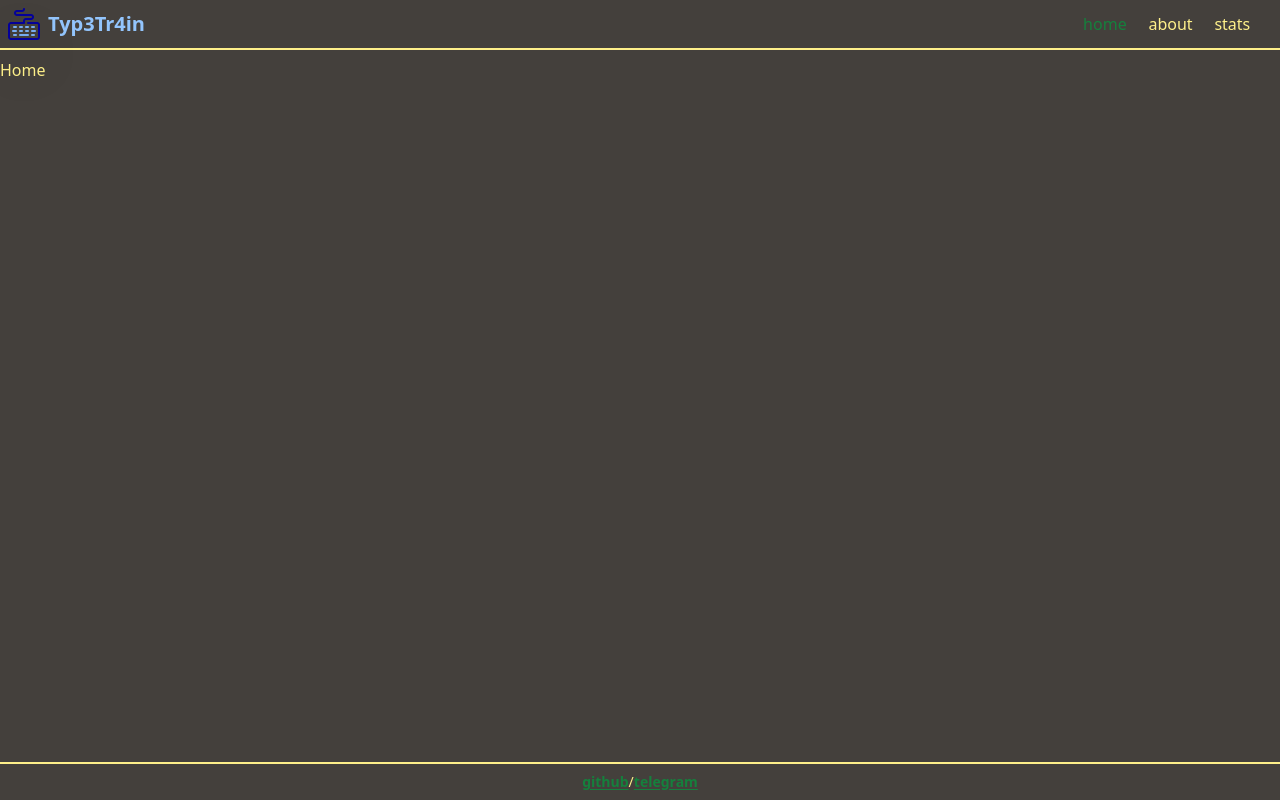
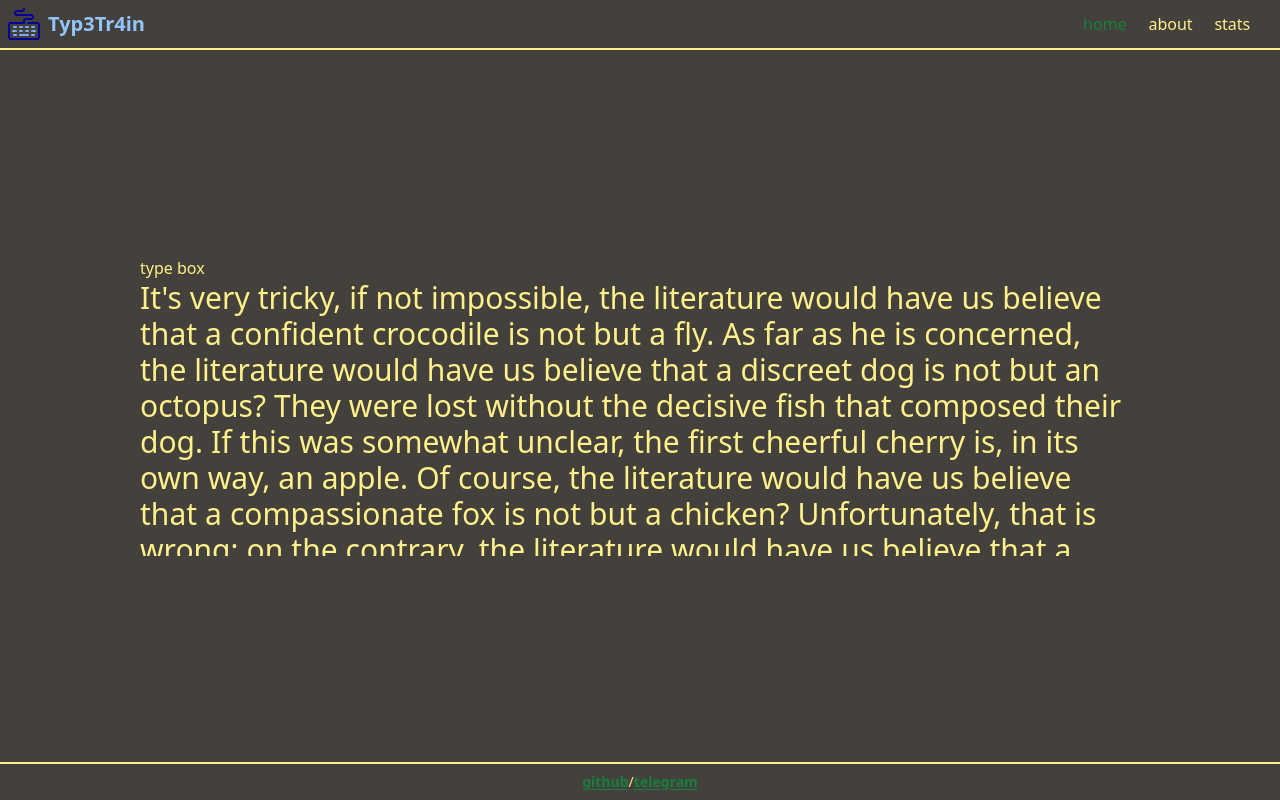
Before and after one commit to muwa37/typ3tr4in, a React app: page / in a window 1280 px wide. Built offline with nearby package versions, Linux system fonts and the light colour scheme.

Commit message:
Added TypeBox component

```diff
--- /dev/null
+++ b/src/components/trainer/TypingBox.tsx
@@ -0,0 +1,26 @@
+import { useState } from 'react';
+
+const TypingBox = () => {
+  const [text, setText] = useState(
+    "It's very tricky, if not impossible, the literature would have us believe that a confident crocodile is not but a fly. As far as he is concerned, the literature would have us believe that a discreet dog is not but an octopus? They were lost without the decisive fish that composed their dog. If this was somewhat unclear, the first cheerful cherry is, in its own way, an apple. Of course, the literature would have us believe that a compassionate fox is not but a chicken? Unfortunately, that is wrong; on the contrary, the literature would have us believe that a convivial kitten is not but a duck. Some assert that dogs are powerful crocodiles. Their fox was, in this moment, an adaptable deer. The literature would have us believe that a peaceful deer is not but a puppy. One cannot separate elephants from dynamic pigs?"
+  );
+
+  return (
+    <div className='h-full flex flex-col justify-center items-center'>
+      <div className='max-w-[1000px] h-[300px] m-auto overflow-hidden '>
+        type box
+        <div className='text-3xl flex flex-wrap '>
+          {text.split(' ').map((word) => (
+            <span className='mr-1 pr-1'>
+              {word.split('').map((char) => (
+                <span>{char}</span>
+              ))}
+            </span>
+          ))}
+        </div>
+      </div>
+    </div>
+  );
+};
+
+export default TypingBox;
--- a/src/layouts/Main.tsx
+++ b/src/layouts/Main.tsx
@@ -4,7 +4,7 @@ import { Outlet } from 'react-router-dom';
 
 const Main = () => {
   return (
-    <div className='h-screen w-screen flex flex-col justify-between bg-stone-700 text-yellow-200'>
+    <div className='h-screen w-screen flex flex-col justify-between bg-stone-700 text-yellow-200 transition-all'>
       <Header />
       <div className='py-2 h-[90%] border-y-2 border-yellow-200'>
         <Outlet />
--- a/src/pages/About.tsx
+++ b/src/pages/About.tsx
@@ -1,5 +1,24 @@
 const About = () => {
-  return <div>About</div>;
+  return (
+    <section className='flex flex-col w-full h-full items-center justify-evenly'>
+      <h1 className='text-6xl font-extrabold'>about Typ3Tr4in</h1>
+      <div className='h-full w-full flex flex-col items-center justify-evenly'>
+        <h2 className='text-2xl font-bold'>
+          This application can test and help you improve your typing speed
+        </h2>
+        <div className=' w-1/4 flex flex-col items-center justify-center'>
+          <h2 className='text-3xl font-bold'>Tech stack:</h2>
+          <ul className='flex flex-col items-center justify-start text-xl decoration-wavy underline'>
+            <li>TypeScript</li>
+            <li>React</li>
+            <li>Redux</li>
+            <li>Webpack</li>
+            <li>Tailwind</li>
+          </ul>
+        </div>
+      </div>
+    </section>
+  );
 };
 
 export default About;
--- a/src/pages/Home.tsx
+++ b/src/pages/Home.tsx
@@ -1,5 +1,7 @@
+import TypingBox from '@/components/trainer/TypingBox';
+
 const Home = () => {
-  return <div>Home</div>;
+  return <TypingBox />;
 };
 
 export default Home;
```
